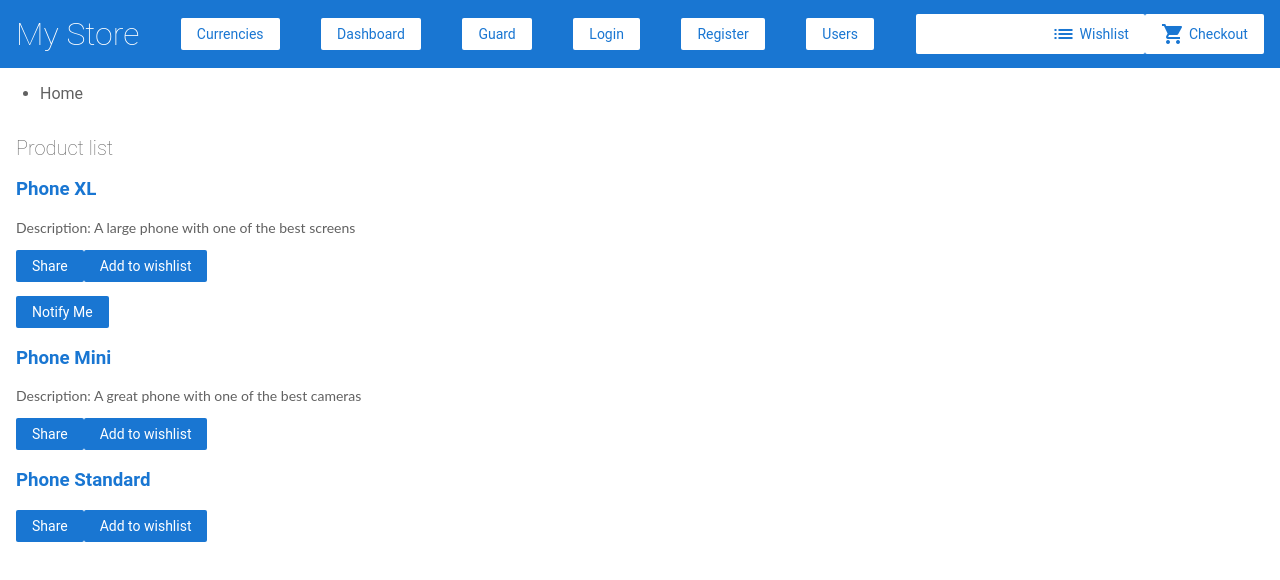
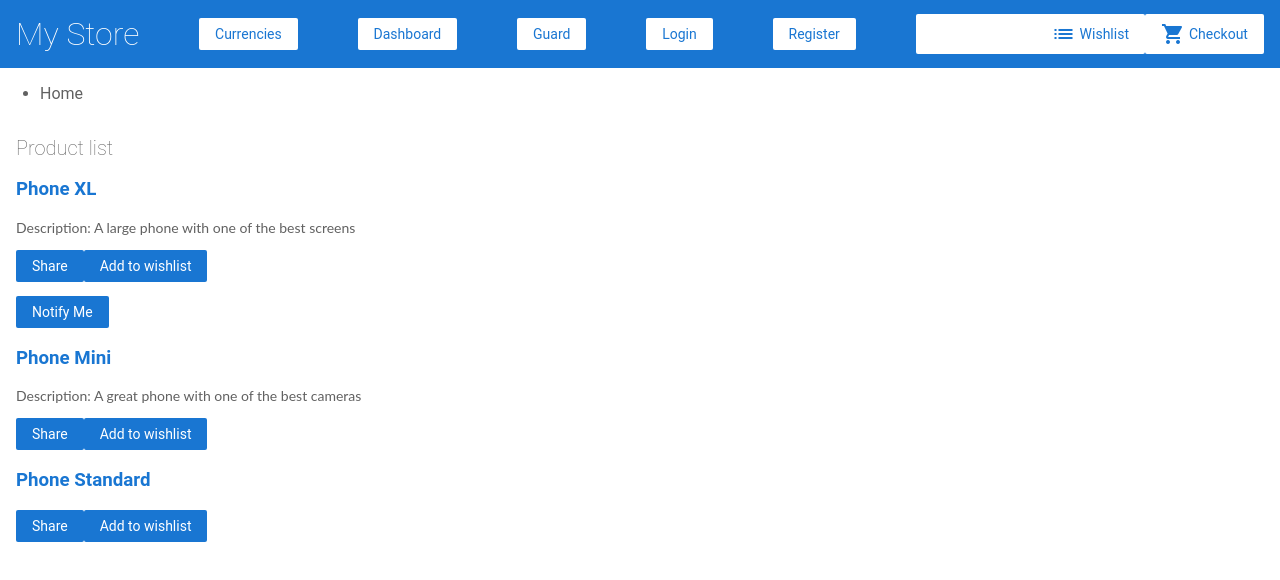
Before and after one commit to slonsu/Angular-tutorial-first, an Angular app: page / in a window 1280 px wide. Shown: the top 580 px of the page. Built offline with nearby package versions, Linux system fonts and the light colour scheme.

Commit message:
feat(Routing-task-3): Finish task 3

```diff
--- a/src/app/top-bar/top-bar.component.html
+++ b/src/app/top-bar/top-bar.component.html
@@ -26,7 +26,7 @@
     Register
 </a>
 
-<a [routerLink]="['/user']" class="button fancy-button">
+<a [routerLink]="['/user']" class="button fancy-button" *ngIf="userService.isEnabled()">
     Users
 </a>
 
```
